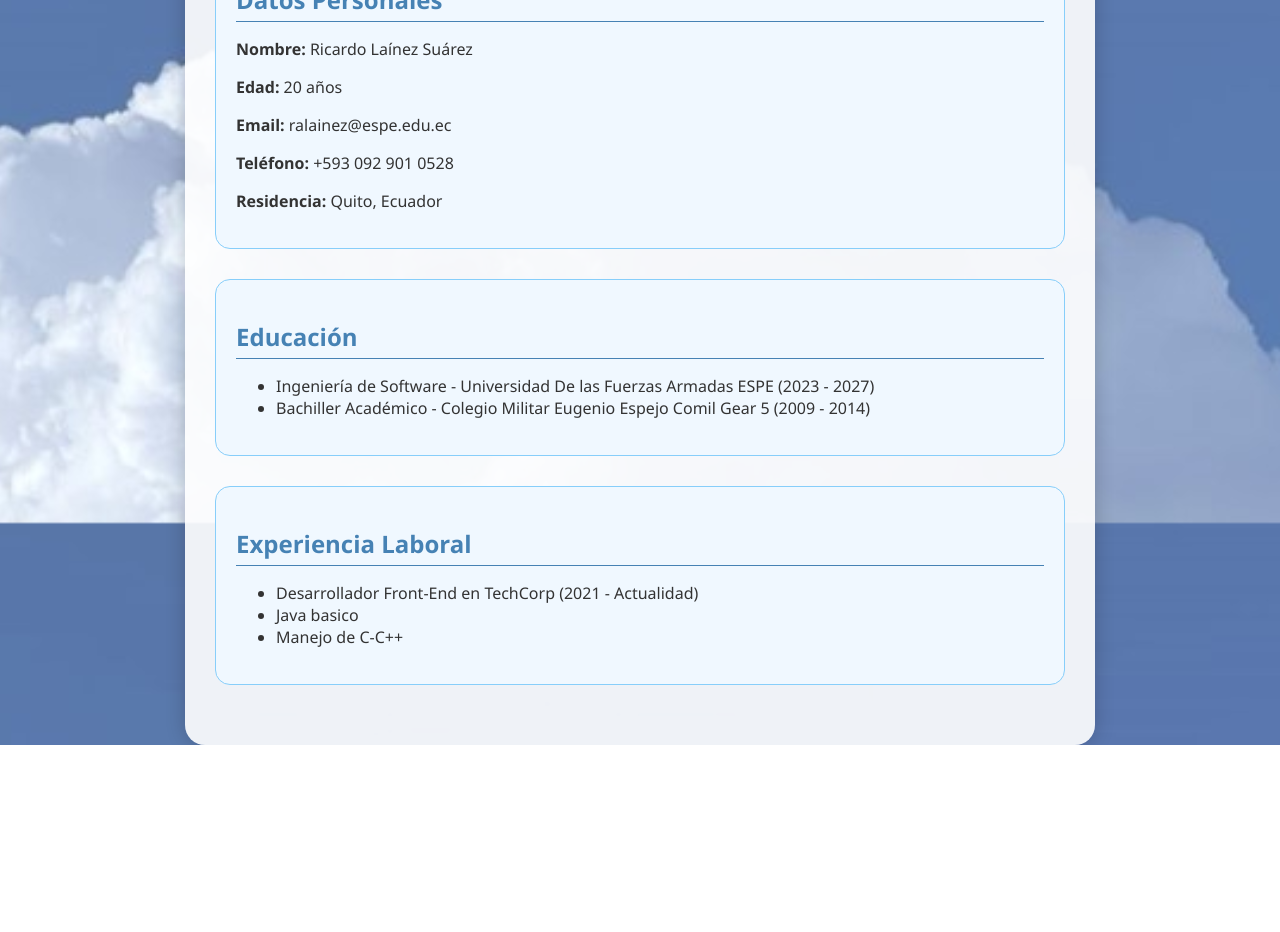
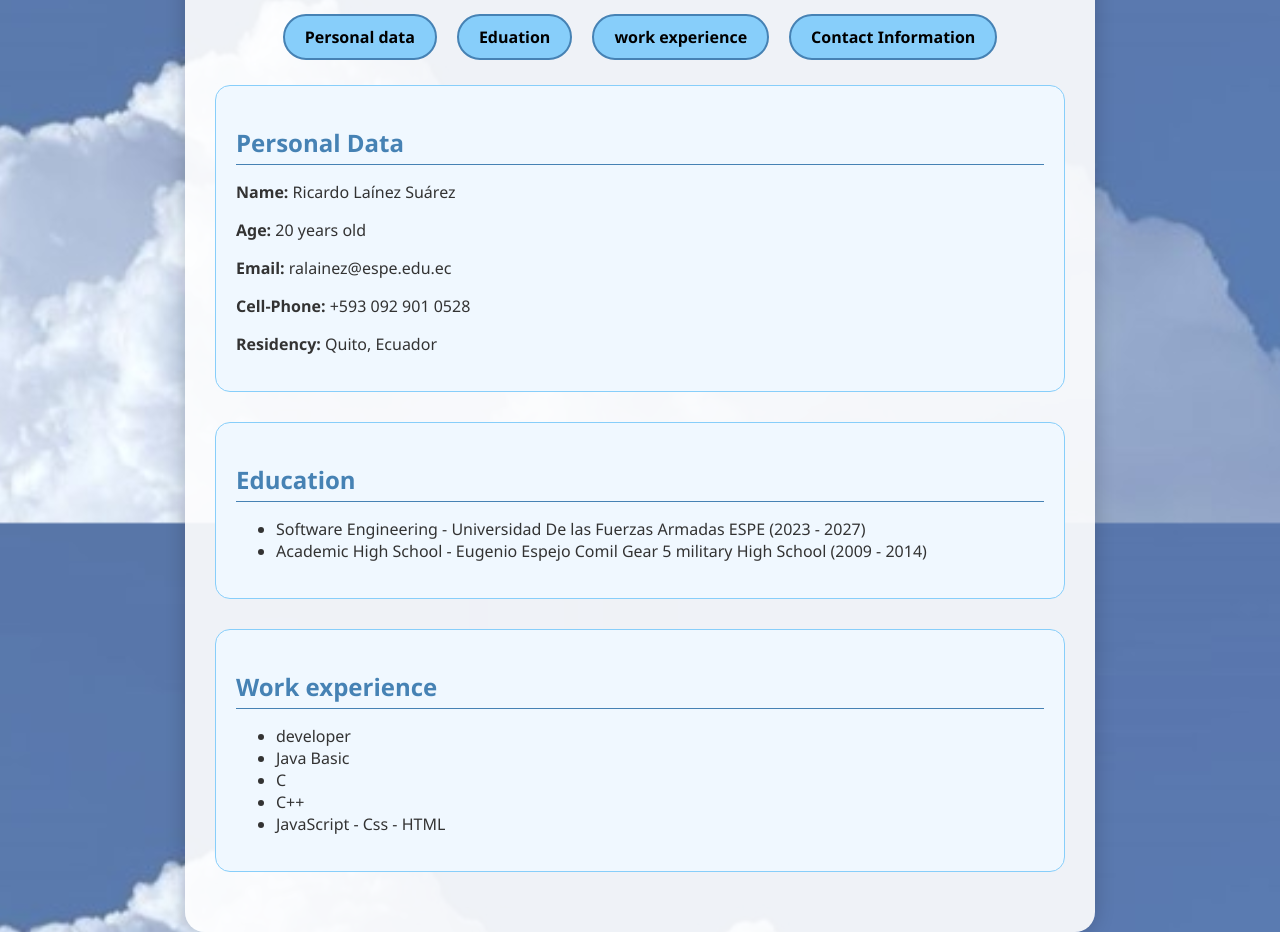
Before and after one commit to Ricardo-lainez/My_Web_Page, a plain HTML site: page index.html in a window 1280 px wide. Shown: the part 277-1209 px from the top of the page. Before the commit the page ends 1022 px from the top, so only its background shows below. Drawn offline with Linux system fonts and the light colour scheme.

Commit message:
about me

```diff
--- a/estilos.css
+++ b/estilos.css
@@ -37,14 +37,14 @@ h1 {
     color: #2F4F4F;
 }
 
-.pestañas {
+.tabs {
     display: flex;
     justify-content: center;
     margin-bottom: 25px;
     gap: 20px;
 }
 
-.pestañas a {
+.tabs a {
     background-color: #87CEFA;
     color: #000;
     text-decoration: none;
@@ -55,12 +55,12 @@ h1 {
     border: 2px solid #4682B4;
 }
 
-.pestañas a:hover {
+.tabs a:hover {
     background-color: #4682B4;
     color: white;
 }
 
-.contenido {
+.content {
     background-color: #f0f8ff;
     padding: 20px;
     border-radius: 15px;
@@ -68,7 +68,7 @@ h1 {
     margin-bottom: 30px;
 }
 
-.contenido h2 {
+.content h2 {
     color: #4682B4;
     border-bottom: 1px solid #4682B4;
     padding-bottom: 5px;
--- a/index.html
+++ b/index.html
@@ -9,40 +9,42 @@
 <body>
     <div class="contenedor-principal">
         <header>
-            <img src="#" alt="Foto de perfil" class="foto-perfil">
+            <img src="imagenes/foto_perfil.jpg" alt="Foto de perfil" class="foto-perfil">
             <h1>Mi Hoja de Vida</h1>
         </header>
 
-        <nav class="pestañas">
-            <a href="#datos">Datos Personales</a>
-            <a href="#educacion">Educación</a>
-            <a href="#experiencia">Experiencia Laboral</a>
-            <a href="html/informacion_contacto.html">Información de contacto</a>
+        <nav class="tabs">
+            <a href="#data">Personal data</a>
+            <a href="#education">Eduation</a>
+            <a href="#experience">work experience</a>
+            <a href="html/informacion_contacto.html">Contact Information</a>
         </nav>
 
-        <section id="datos" class="contenido">
-            <h2>Datos Personales</h2>
-            <p><strong>Nombre:</strong> Ricardo Laínez Suárez</p>
-            <p><strong>Edad:</strong> 20 años</p>
+        <section id="data" class="content">
+            <h2>Personal Data</h2>
+            <p><strong>Name:</strong> Ricardo Laínez Suárez</p>
+            <p><strong>Age:</strong> 20 years old</p>
             <p><strong>Email:</strong> ralainez@espe.edu.ec</p>
-            <p><strong>Teléfono:</strong> +593 092 901 0528</p>
-            <p><strong>Residencia:</strong> Quito, Ecuador</p>
+            <p><strong>Cell-Phone:</strong> +593 092 901 0528</p>
+            <p><strong>Residency:</strong> Quito, Ecuador</p>
         </section>
 
-        <section id="educacion" class="contenido">
-            <h2>Educación</h2>
+        <section id="education" class="content">
+            <h2>Education</h2>
             <ul>
-                <li>Ingeniería de Software - Universidad De las Fuerzas Armadas ESPE (2023 - 2027)</li>
-                <li>Bachiller Académico - Colegio Militar Eugenio Espejo Comil Gear 5  (2009 - 2014)</li>
+                <li>Software Engineering - Universidad De las Fuerzas Armadas ESPE (2023 - 2027)</li>
+                <li>Academic High School - Eugenio Espejo Comil Gear 5 military High School  (2009 - 2014)</li>
             </ul>
         </section>
 
-        <section id="experiencia" class="contenido">
-            <h2>Experiencia Laboral</h2>
+        <section id="experience" class="content">
+            <h2>Work experience</h2>
             <ul>
-                <li>Desarrollador Front-End en TechCorp (2021 - Actualidad)</li>
-                <li>Java basico</li>
-                <li>Manejo de C-C++</li>
+                <li>developer</li>
+                <li>Java Basic</li>
+                <li>C</li>
+                <li>C++</li>
+                <li>JavaScript - Css - HTML</li>
             </ul>
         </section>
     </div>
```
